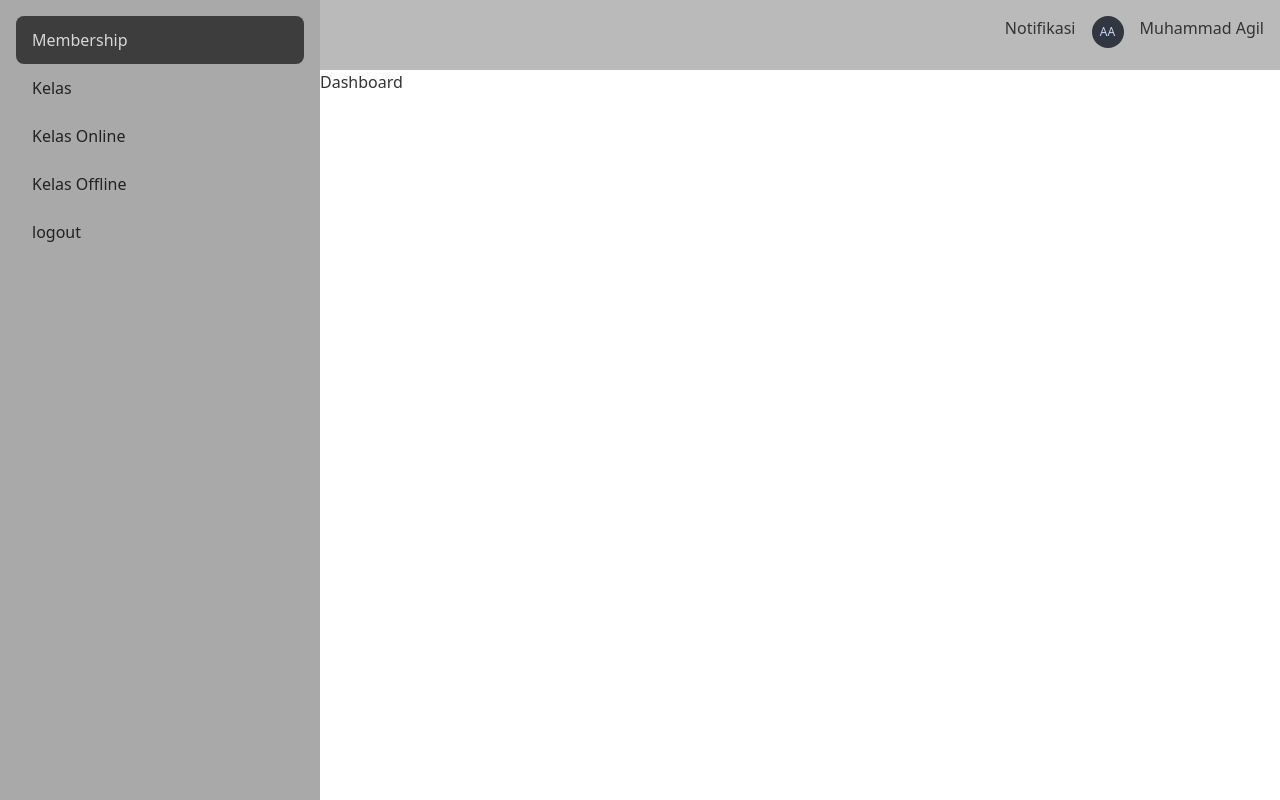
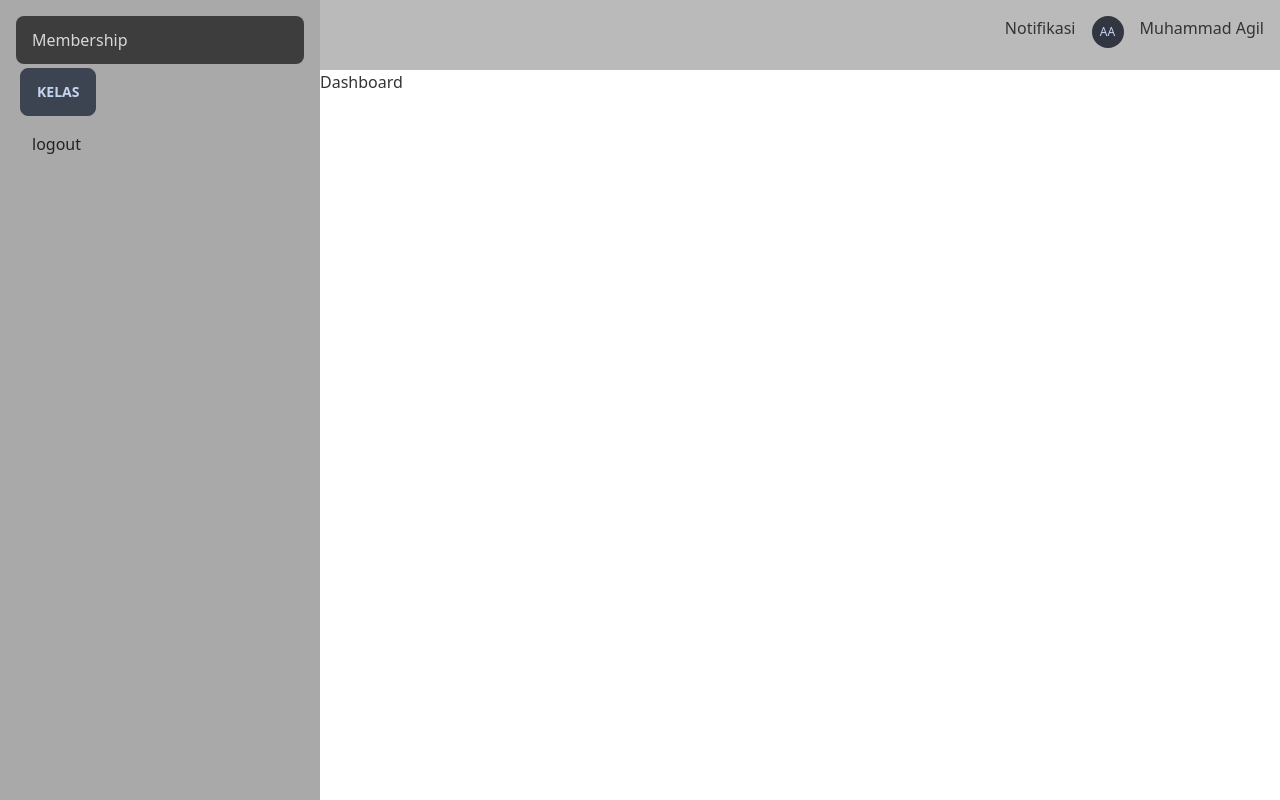
Before and after one commit to Group10CapstoneProject/React, a React (Create React App) app: page / in a window 1280 px wide. Built offline with nearby package versions, Linux system fonts and the light colour scheme; sample sign-in values are in the browser's storage.

Commit message:
dropdown kelas untuk membership

```diff
--- a/src/components/SideBar.js
+++ b/src/components/SideBar.js
@@ -1,12 +1,5 @@
 import React from "react";
-import {
-  Link,
-  Navigate,
-  NavLink,
-  Outlet,
-  redirect,
-  useNavigate,
-} from "react-router-dom";
+import { NavLink, Outlet, useNavigate } from "react-router-dom";
 import Navbar from "./Navbar";
 
 const SideBar = () => {
@@ -40,11 +33,21 @@ const SideBar = () => {
           <li>
             <NavLink to="/">Membership</NavLink>
           </li>
-          <li>
-            <Link>Kelas</Link>
-            <NavLink to="online">Kelas Online</NavLink>
-            <NavLink to="offline">Kelas Offline</NavLink>
-          </li>
+          <div className="dropdown dropdown-top- dropdown-end">
+            <label tabIndex={0} className="btn m-1">
+              Kelas
+            </label>
+            <ul tabIndex={0} className="dropdown-content menu p-2 shadow bg-base-100 rounded-box w-52">
+              <li>
+                <a href="online">Kelas Online</a>
+              </li>
+              <li>
+                <a href="offline">Kelas Offline</a>
+              </li>
+            </ul>
+            {/* <NavLink to="online">Kelas Online</NavLink>
+            <NavLink to="offline">Kelas Offline</NavLink> */}
+          </div>
           <li>
             <button onClick={handleLogout}>logout</button>
           </li>
--- a/src/router/Index.js
+++ b/src/router/Index.js
@@ -1,7 +1,6 @@
 import React from "react";
 import { BrowserRouter, Route, Routes } from "react-router-dom";
 import Dashboard from "../pages/Dashboard";
-import Layout from "../pages/Layout";
 import Login from "../pages/Login";
 import NotFoundPage from "../pages/NotFoundPage";
 import OfflineClass from "../pages/OfflineClass";
```
